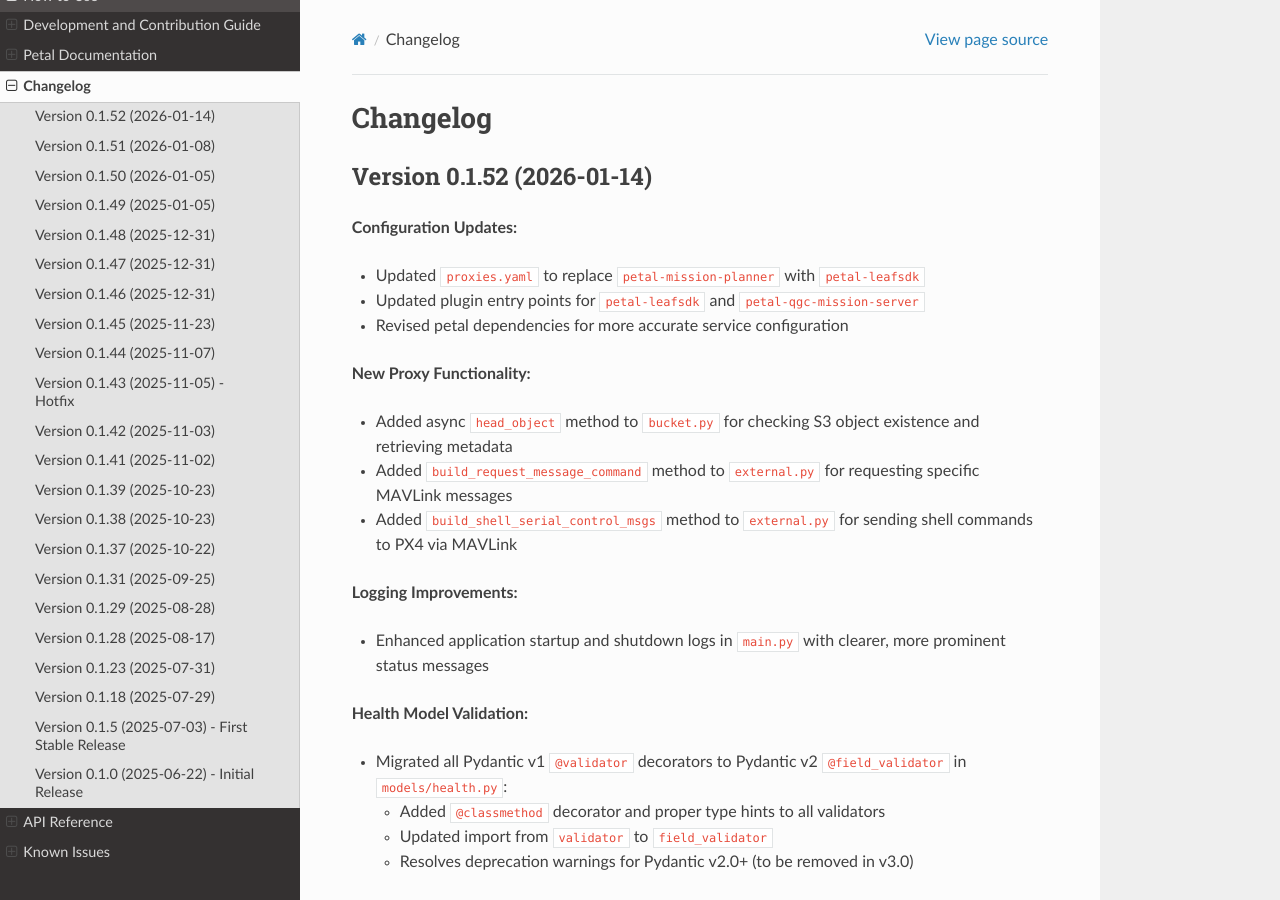
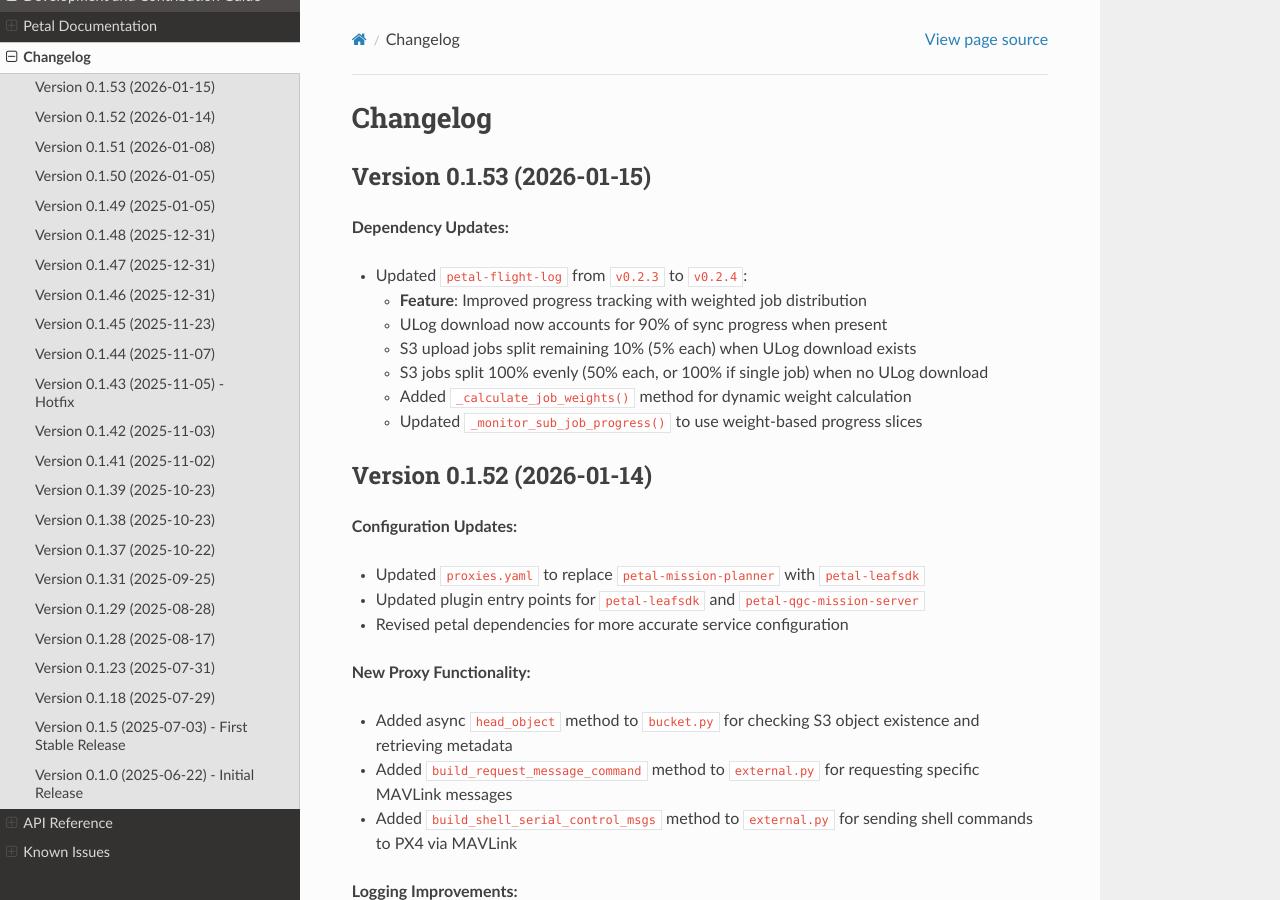
Before and after one commit to DroneLeaf/petal-app-manager, a Sphinx documentation site: the page built from docs/changelog.rst, in a window 1280 px wide and 900 px high. Built offline with Sphinx 7.4.7 and the Read the Docs theme 3.1.0, drawn with Linux system fonts in a browser that asks for light colours; the version number is read from the project's files by our own code.

Commit message:
fix: update changelog for version 0.1.53 with petal-flight-log improvements

```diff
--- a/docs/changelog.rst
+++ b/docs/changelog.rst
@@ -1,5 +1,19 @@
 Changelog
 =========
+
+Version 0.1.53 (2026-01-15)
+---------------------------
+
+**Dependency Updates:**
+
+- Updated ``petal-flight-log`` from ``v0.2.3`` to ``v0.2.4``:
+
+  - **Feature**: Improved progress tracking with weighted job distribution
+  - ULog download now accounts for 90% of sync progress when present
+  - S3 upload jobs split remaining 10% (5% each) when ULog download exists
+  - S3 jobs split 100% evenly (50% each, or 100% if single job) when no ULog download
+  - Added ``_calculate_job_weights()`` method for dynamic weight calculation
+  - Updated ``_monitor_sub_job_progress()`` to use weight-based progress slices
 
 Version 0.1.52 (2026-01-14)
 ---------------------------
```
